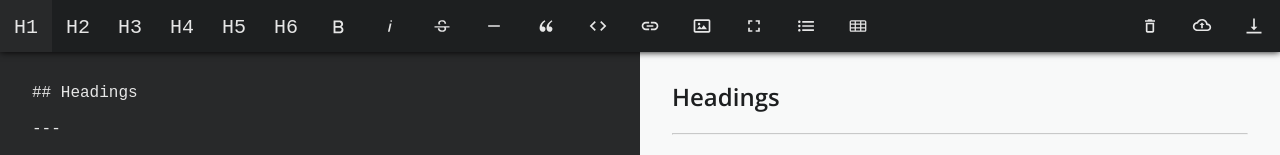
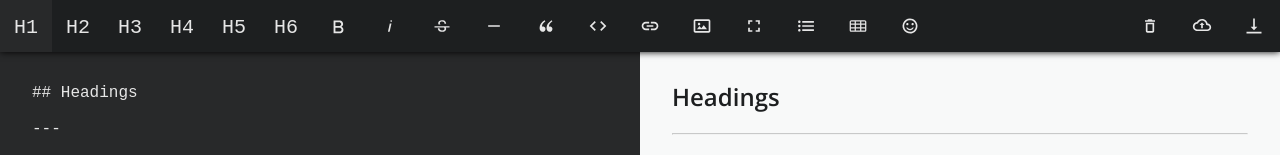
Before and after one commit to rkatanic/markdown-editor, a React (Create React App) app: page / in a window 1280 px wide. Shown: the top 155 px of the page. Built offline with nearby package versions, Linux system fonts and the light colour scheme.

Commit message:
Add emojis

```diff
--- a/src/EditControls.jsx
+++ b/src/EditControls.jsx
@@ -1,4 +1,5 @@
 import IconButton from "./components/IconButton";
+import Emojis from "./components/Emojis";
 import { ReactComponent as BoldIcon } from "./assets/icons/bold.svg";
 import { ReactComponent as ItalicIcon } from "./assets/icons/italic.svg";
 import { ReactComponent as StrikeThroughIcon } from "./assets/icons/strikeThrough.svg";
@@ -18,6 +19,7 @@ import "./EditControls.css";
 
 const EditControls = ({
   insertMarkdownPrefix,
+  insertMarkdownSuffix,
   insertMarkdown,
   uploadMarkdown,
   downloadMarkdown,
@@ -97,6 +99,7 @@ const EditControls = ({
             )
           }
         />
+        <Emojis insertEmoji={insertMarkdownSuffix} />
       </div>
 
       <div>
--- a/src/MarkdownEditor.jsx
+++ b/src/MarkdownEditor.jsx
@@ -27,6 +27,15 @@ const MarkdownEditor = () => {
 
     var front = markdown.substring(0, selectStart);
     var back = markdown.substring(selectStart, markdown.length);
+
+    setMarkdown(front + text + back);
+  };
+
+  const handleMarkdownSuffixInsert = (text) => {
+    var selectEnd = textareaRef.current.selectionEnd;
+
+    var front = markdown.substring(0, selectEnd);
+    var back = markdown.substring(selectEnd, markdown.length);
 
     setMarkdown(front + text + back);
   };
@@ -75,6 +84,7 @@ const MarkdownEditor = () => {
       <EditControls
         insertMarkdown={handleMarkdownInsert}
         insertMarkdownPrefix={handleMarkdownPrefixInsert}
+        insertMarkdownSuffix={handleMarkdownSuffixInsert}
         uploadMarkdown={handleMarkdownUpload}
         downloadMarkdown={handleMarkdownDownload}
         clearMarkdown={() => setMarkdown("")}
--- /dev/null
+++ b/src/components/Emojis.css
@@ -0,0 +1,25 @@
+.emojis {
+  position: relative;
+}
+
+.emoji-list {
+  padding: 0.25rem;
+  background-color: var(--color-dark);
+  display: grid;
+  grid-template-columns: repeat(10, 1fr);
+  top: 3rem;
+  left: -8rem;
+  width: 20rem;
+  position: absolute;
+  border-radius: 4px;
+  box-shadow: 0 2px 7px var(--color-dark);
+}
+
+.emoji {
+  padding: 0.25rem;
+}
+
+.emoji:hover {
+  cursor: pointer;
+  background-color: var(--color-dark-two);
+}
--- /dev/null
+++ b/src/components/Emojis.jsx
@@ -0,0 +1,32 @@
+import { useState } from "react";
+import IconButton from "./IconButton";
+import { ReactComponent as EmojiIcon } from "../assets/icons/smile.svg";
+import { EMOJIS } from "../constants/EMOJIS";
+
+import "./Emojis.css";
+
+const Emojis = ({ insertEmoji }) => {
+  const [showList, setShowList] = useState(false);
+
+  return (
+    <div
+      className="emojis"
+      onMouseEnter={() => setShowList(true)}
+      onMouseLeave={() => setShowList(false)}
+    >
+      <IconButton icon={<EmojiIcon />} />
+
+      {showList && (
+        <div className="emoji-list">
+          {EMOJIS.map((emoji) => (
+            <span className="emoji" onClick={() => insertEmoji(emoji)}>
+              {emoji}
+            </span>
+          ))}
+        </div>
+      )}
+    </div>
+  );
+};
+
+export default Emojis;
--- /dev/null
+++ b/src/constants/EMOJIS.js
@@ -0,0 +1,77 @@
+export const EMOJIS = [
+  "😊",
+  "😃",
+  "😂",
+  "😍",
+  "😘",
+  "😝",
+  "😴",
+  "😧",
+  "😮",
+  "😑",
+  "😭",
+  "😱",
+  "😎",
+  "😡",
+  "😇",
+  "👽",
+  "❤️",
+  "💗",
+  "💜",
+  "💙",
+  "💚",
+  "💔 ",
+  "⭐",
+  "💥",
+  "❗ ",
+  "❕",
+  "❓",
+  "❔",
+  "💤",
+  "💦",
+  "💧",
+  "🔥",
+  "💩",
+  "👍",
+  "👎",
+  "👌",
+  "✌️",
+  "👋",
+  "✋",
+  "👊",
+  "👇",
+  "☝️",
+  "👈",
+  "👉",
+  "🙌",
+  "🙏",
+  "👏 ",
+  "💪",
+  "🤘",
+  "🏃",
+  "👫",
+  "💀",
+  "👀",
+  "🙈",
+  "💬",
+  "💭",
+  "⚡",
+  "🔓",
+  "🔒",
+  "🔑",
+  "🔋",
+  "💡",
+  "🎉",
+  "💯",
+  "🎯",
+  "🚀",
+  "☑️",
+  "✅",
+  "✔️",
+  "❌",
+  "➕",
+  "➖",
+  "➗",
+  "🚩",
+  "⌛",
+];
```
Also changed, not shown: src/assets/icons/smile.svg (added).
